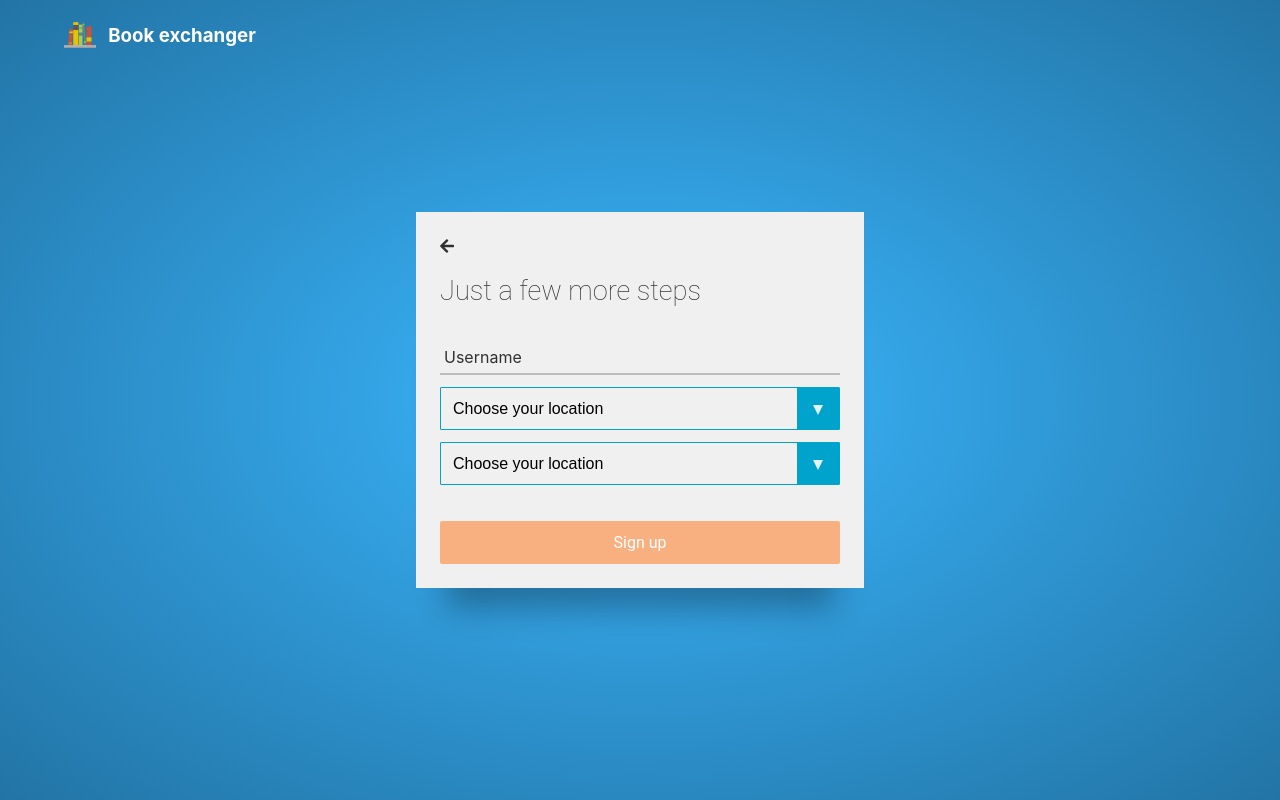
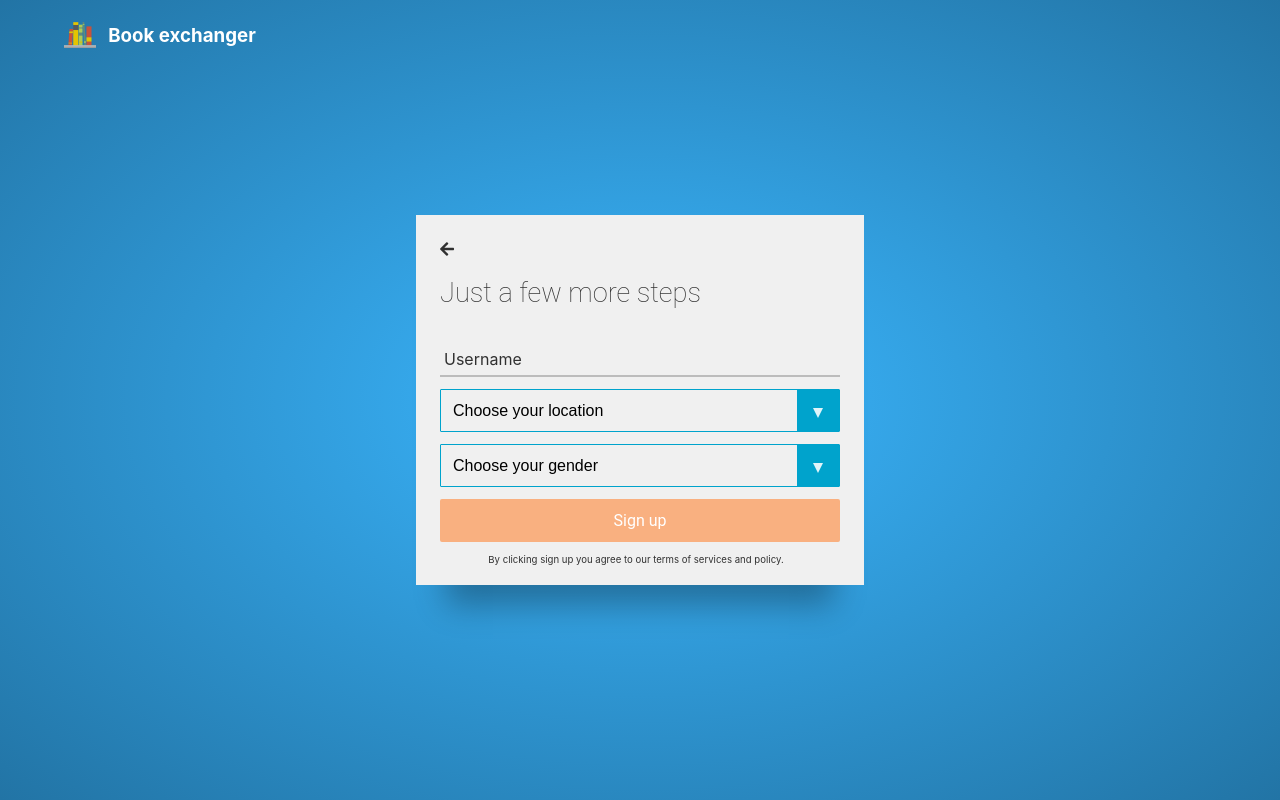
Before and after one commit to sebassarmiento/Book-exchanger, a React (Create React App) app: page /signup in a window 1280 px wide. Both pictures are taken after a click on the button "Next". Built offline with nearby package versions, Linux system fonts and the light colour scheme.

Commit message:
Changed a little bit ui on signup component

```diff
--- a/src/layout/signup/Signup.js
+++ b/src/layout/signup/Signup.js
@@ -197,13 +197,14 @@ class Signup extends Component {
                     </div>
                     <div className="select-container" >
                         <select name="gender" value={this.state.gender} onChange={(e) => this.handleChange(e)} >
-                            <option value="" disabled defaultValue>Choose your location</option>
+                            <option value="" disabled defaultValue>Choose your gender</option>
                             <option value="Male" >Male</option>
                             <option value="Female" >Female</option>
                             <option value="Other" >Other</option>
                         </select>
                     </div>
                     {this.showBtn(0)}
+                    <p className="small-text" >By clicking sign up you agree to our terms of services and policy.</p>
                 </div>
                 {this.state.redirect ? <Redirect to="/app/welcome-user" /> : null}
                 {this.state.signUpTry ? <React.Fragment><div className="signup-try-loader" ></div><p className="signup-try-loader-text" >Creating user...</p></React.Fragment> : null}
--- a/src/layout/signup/signup.css
+++ b/src/layout/signup/signup.css
@@ -4,22 +4,17 @@
     display: flex;
     align-items: center;
     justify-content: center;
+    overflow: hidden;
 }
 
 .signup-container .signup-form{
     background-color: rgb(240, 240, 240);
     width: 400px;
     padding: 24px;
+    padding-bottom: 12px;
     box-shadow: 0px 50px 30px -30px rgba(0, 0, 0, 0.3);
     position: relative;
-}
-
-.signup-container div:nth-child(1){
-    animation: signupFormEnter1 0.5s ease-in-out;
-}
-
-.signup-container div:nth-child(2){
-    animation: signupFormEnter2 0.5s ease-in-out;
+    animation: signupFormEnter2 1s ease-in-out;
 }
 
 .signup-container h1{
@@ -60,7 +55,7 @@
 }
 
 .signup-user-created{
-    transition: all 0.4s cubic-bezier(0.93,-0.79, 1, 0.76);
+    transition: all 0.4s cubic-bezier(0.93,-0.69, 1, 0.96);
     transform: scale(0);
     width: 400px;
     z-index: 1;
@@ -76,12 +71,18 @@
 
 .signup-to-login{
     text-align: center;
-    margin: 0px;
-    padding-top: 12px;
+    font-size: 0.8em;
+    margin: 12px;
 }
 
 .signup-to-login a{
     color: #2274A5;
+}
+
+.small-text{
+    font-size: 0.6em;
+    padding: 0px 12px;
+    text-align: center;
 }
 
 /* VALID/INVALID TEXTS */
@@ -109,7 +110,7 @@
     color: white;
     font-weight: 400;
     font-family: 'Roboto', sans-serif;
-    margin: 24px 0px;
+    margin: 0px;
     margin-bottom: 0px;
     width: 100%;
     transition: all 0.4s;
@@ -117,6 +118,7 @@
 
 .signup-form-next-btn:hover{
     cursor: pointer;
+    background-color: rgb(218, 111, 40);
 }
 
 .signup-form-next-btn-disabled{
@@ -128,7 +130,7 @@
     color: white;
     font-weight: 400;
     font-family: 'Roboto', sans-serif;
-    margin: 24px 0px;
+    margin: 0px;
     margin-bottom: 0px;
     width: 100%;
     transition: all 0.4s;
@@ -182,12 +184,12 @@
 
 @keyframes signupFormEnter2{
     0%{
-        opacity: 0;
-        transform: scale(0.2);
+        opacity: 0.6;
+        filter: blur(20px);
     }
     100%{
         opacity: 1;
-        transform: scale(1);
+        filter: blur(0px);
     }
 }
 
```
